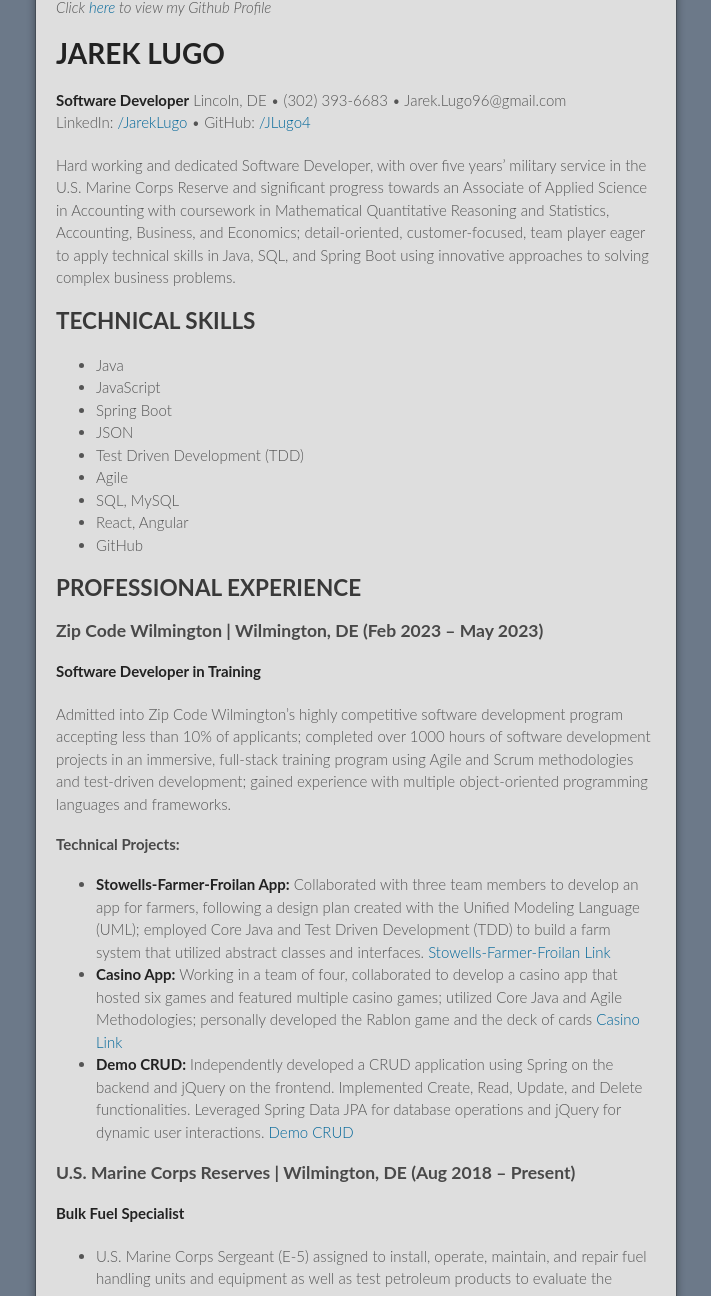
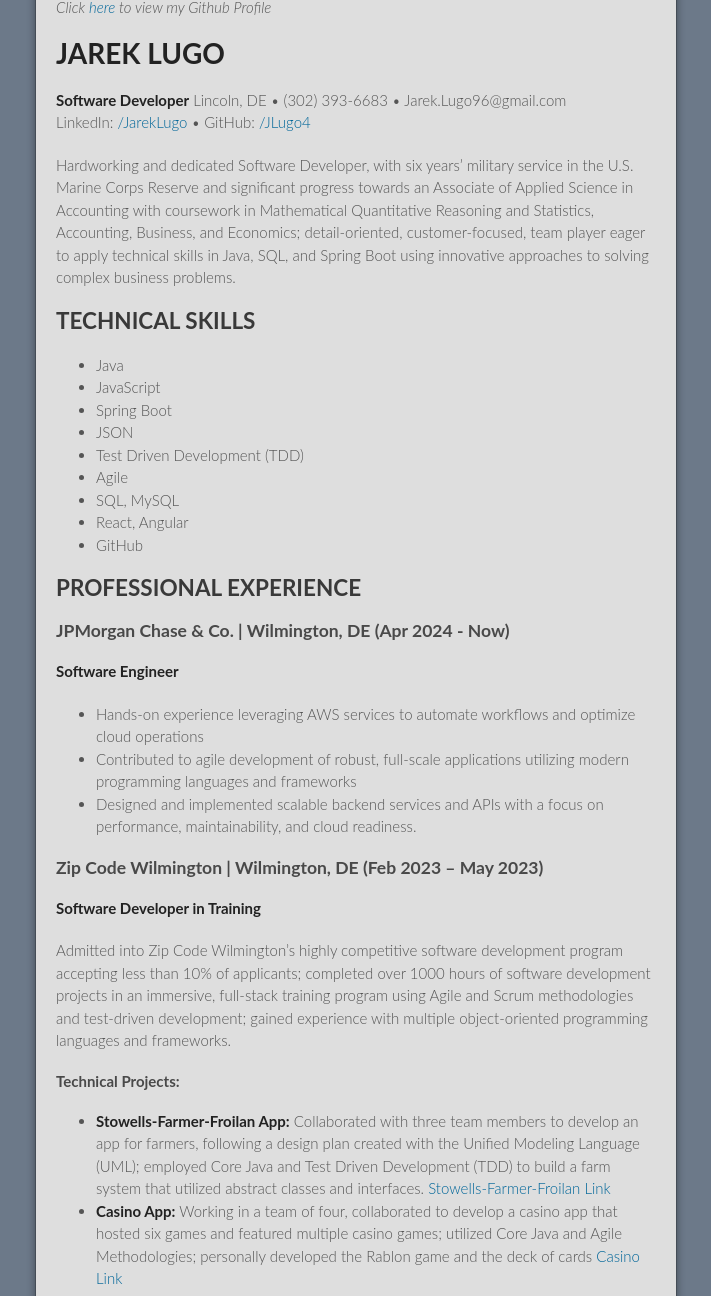
Before and after one commit to JLugo4/JLugo4, a Jekyll site: the page built from index.md, in a window 1280 px wide and 1400 px high, scrolled down 244 px, cut to the strip 104-1400 px from the top of the window. Shown: the whole strip, without its empty margins (284-995 px from the left). Built offline with Jekyll 4.4.1, drawn with Linux system fonts in a browser that asks for light colours; our own code applies the rules of GitHub Pages for plain Markdown files; the repository's description, which GitHub fills in, is left out; some of the changed text lies outside the part shown.

Commit message:
Resume update 20250416

```diff
--- a/index.md
+++ b/index.md
@@ -27,7 +27,7 @@ _Click [here](https://github.com/{{ username }}) to view my Github Profile_
 Lincoln, DE • (302) 393-6683 • Jarek.Lugo96@gmail.com
 LinkedIn: [/JarekLugo](https://www.linkedin.com/in/JarekLugo) • GitHub: [/JLugo4](https://github.com/JLugo4)
 
-Hard working and dedicated Software Developer, with over five years’ military service in the U.S. Marine Corps Reserve and significant progress towards an Associate of Applied Science in Accounting with coursework in Mathematical Quantitative Reasoning and Statistics, Accounting, Business, and Economics; detail-oriented, customer-focused, team player eager to apply technical skills in Java, SQL, and Spring Boot using innovative approaches to solving complex business problems.
+Hardworking and dedicated Software Developer, with six years’ military service in the U.S. Marine Corps Reserve and significant progress towards an Associate of Applied Science in Accounting with coursework in Mathematical Quantitative Reasoning and Statistics, Accounting, Business, and Economics; detail-oriented, customer-focused, team player eager to apply technical skills in Java, SQL, and Spring Boot using innovative approaches to solving complex business problems.
 
 ## TECHNICAL SKILLS
 - Java
@@ -42,6 +42,12 @@ Hard working and dedicated Software Developer, with over five years’ military
 
 ## PROFESSIONAL EXPERIENCE
 
+### JPMorgan Chase & Co. | Wilmington, DE (Apr 2024 - Now)
+**Software Engineer**
+- Hands-on experience leveraging AWS services to automate workflows and optimize cloud operations
+- Contributed to agile development of robust, full-scale applications utilizing modern programming languages and frameworks
+- Designed and implemented scalable backend services and APIs with a focus on performance, maintainability, and cloud readiness.
+
 ### Zip Code Wilmington | Wilmington, DE (Feb 2023 – May 2023)
 **Software Developer in Training**
 
@@ -55,7 +61,7 @@ Admitted into Zip Code Wilmington’s highly competitive software development pr
 - **Demo CRUD:**
   Independently developed a CRUD application using Spring on the backend and jQuery on the frontend. Implemented Create, Read, Update, and Delete functionalities. Leveraged Spring Data JPA for database operations and jQuery for dynamic user interactions. [Demo CRUD](https://github.com/JLugo4/demoCrud)
 
-### U.S. Marine Corps Reserves | Wilmington, DE (Aug 2018 – Present)
+### U.S. Marine Corps Reserves | Wilmington, DE (Aug 2018 – 2024)
 **Bulk Fuel Specialist**
 - U.S. Marine Corps Sergeant (E-5) assigned to install, operate, maintain, and repair fuel handling units and equipment as well as test petroleum products to evaluate the quality used in military vehicles.
 - Awarded Meritorious Mast for excellent performance; serving as head of the security detail, conducted a comprehensive training session on defensive position preparation for all participating U.S. Marine Reservists while also assisting with the construction of fuel distribution systems leading up to dispensing sixty thousand gallons throughout the week.
@@ -85,7 +91,7 @@ Admitted into Zip Code Wilmington’s highly competitive software development pr
 **Progress towards B.A., History (Completed 48 of 120 credits towards degree)**
 - Relevant Coursework: Introduction to IT, Contemporary Mathematics
 
-### JP Morgan Chase & Co.
+### JPMorgan Chase & Co.
 - Software Engineering Lite Job Simulation [Lite Job Simulation Certificate]()
 
 [Lite Job Simulation Certificate]: https://forage-uploads-prod.s3.amazonaws.com/completion-certificates/J.P.%20Morgan/Wb4yEmHvZrC2qxiyX_JPMorgan%20Chase%20&%20Co._Kx9w55Yy3bk2Aeq6F_1702439374923_completion_certificate.pdf
```
